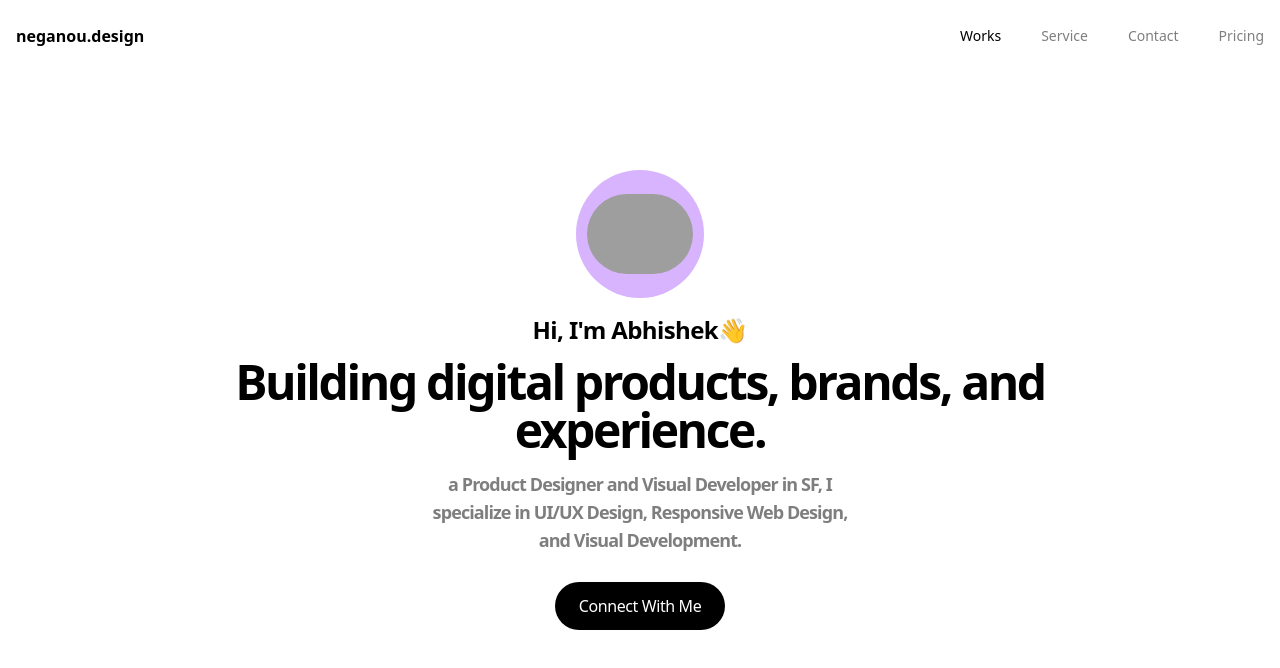
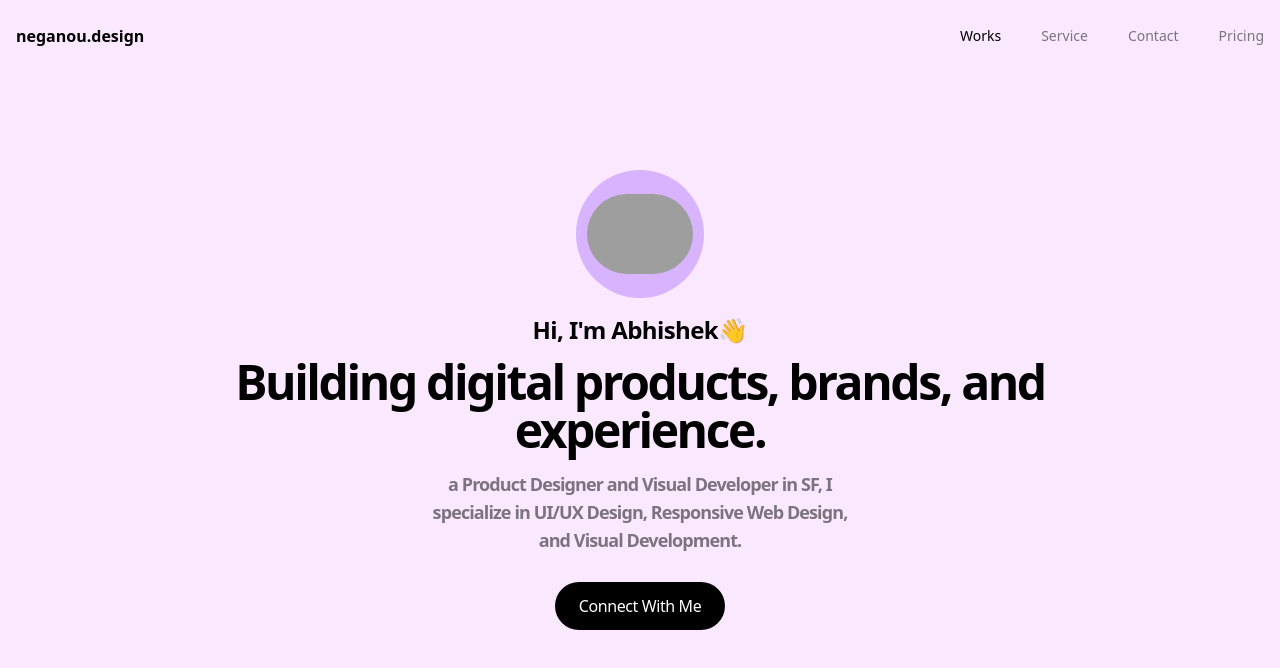
Before and after one commit to Abhishek220801/tailwind-cover-ui, a plain HTML site: page index.html in a window 1280 px wide. Drawn offline with nearby package versions, Linux system fonts and the light colour scheme; grey boxes are pictures that could not be loaded.

Commit message:
bgc-update

```diff
--- a/index.html
+++ b/index.html
@@ -11,7 +11,7 @@
     <script src="https://cdn.tailwindcss.com"></script>
 </head>
 <body>
-    <div class="main w-full h-screen bg-white">
+    <div class="main w-full h-screen bg-fuchsia-100">
         <div class="container mx-auto h-screen relative">
             <div class="navbar flex w-full py-6 px-4 items-center justify-between">
                 <h3 class="font-semibold">neganou.design</h3>
```
